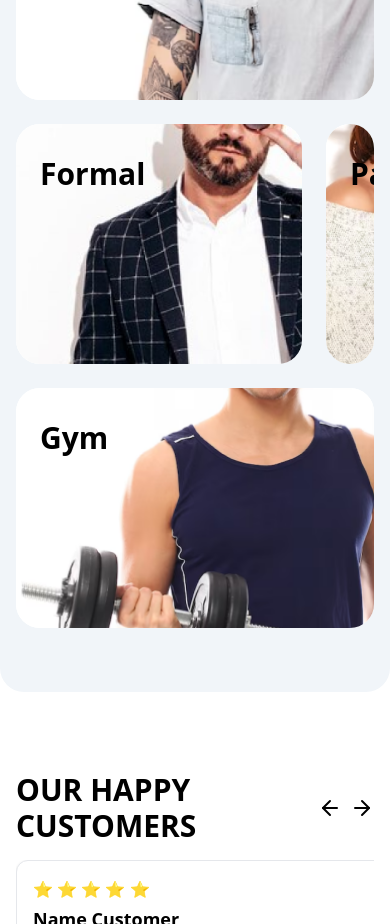
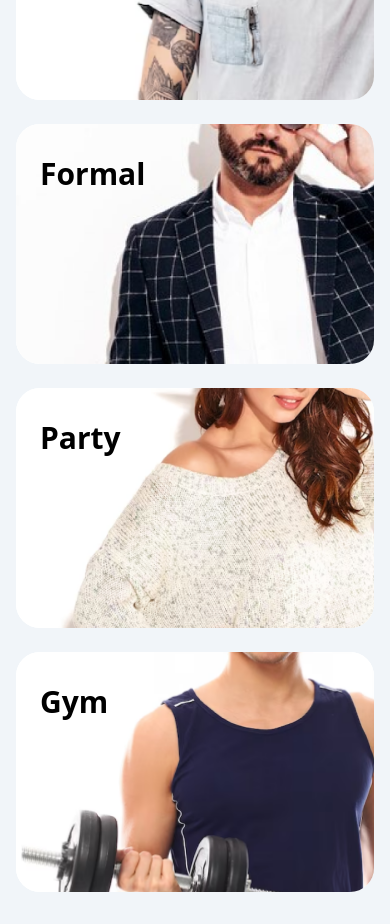
Before and after one commit to ramdhannassyirah/fe-ecommerce, a Vue app: page / in a window 390 px wide. Shown: the part 2880-3804 px from the top of the page. Built offline with nearby package versions, Linux system fonts and the light colour scheme.

Commit message:
Fix UI Home Page

```diff
--- a/src/components/CategoryComp.vue
+++ b/src/components/CategoryComp.vue
@@ -20,7 +20,7 @@
       </div>
 
       <!-- Formal -->
-      <div class="bg-white col-span-1 sm:col-span-2 w-full h-60 rounded-3xl p-6 relative overflow-hidden">
+      <div class="bg-white col-span-2 w-full h-60 rounded-3xl p-6 relative overflow-hidden">
         <h1 class="text-3xl absolute top-8 left-6 z-10 font-semibold">Formal</h1>
         <div class="absolute inset-0">
           <img
@@ -32,7 +32,7 @@
       </div>
 
       <!-- Party -->
-      <div class="bg-white col-span-1 sm:col-span-2 lg:col-span-2 w-full h-60 rounded-3xl p-6 relative overflow-hidden">
+      <div class="bg-white col-span-2 w-full h-60 rounded-3xl p-6 relative overflow-hidden">
         <h1 class="text-3xl absolute top-8 left-6 z-10 font-semibold">Party</h1>
         <div class="absolute inset-0">
           <img
--- a/src/components/common/HeaderComp.vue
+++ b/src/components/common/HeaderComp.vue
@@ -1,6 +1,6 @@
 <script setup>
 import { RouterLink } from "vue-router";
-import { User, ShoppingCart } from "lucide-vue-next";
+import { User, ShoppingCart,Search } from "lucide-vue-next";
 import { ref } from "vue";
 
 const isMenuOpen = ref(false);
@@ -32,11 +32,19 @@ const isMenuOpen = ref(false);
 
       <!-- Search Bar (Hidden on Small Screens) -->
       <div class="flex-1 hidden md:block">
-        <input
-          class="bg-slate-200 rounded-full py-1 w-full px-2"
-          placeholder="Cari barang"
-          type="search"
-        />
+        <div class="relative">
+          <!-- Input Search -->
+          <input
+            class="bg-slate-100 rounded-full py-2 w-full pl-8  outline-none"
+            placeholder="Cari barang"
+            type="search"
+          />
+
+          <!-- Search Icon -->
+          <Search :size="20"
+            class="absolute left-2 top-1/2 transform -translate-y-1/2 text-gray-500"
+          />
+        </div>
       </div>
 
       <!-- Icons (Cart and User) -->
```
